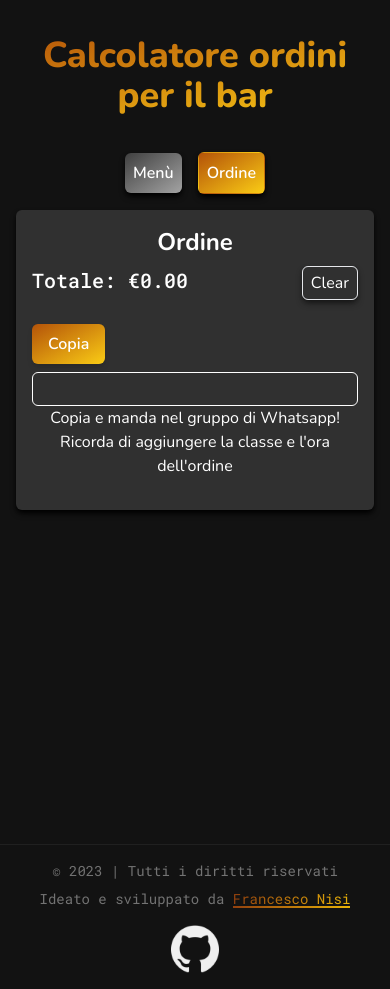
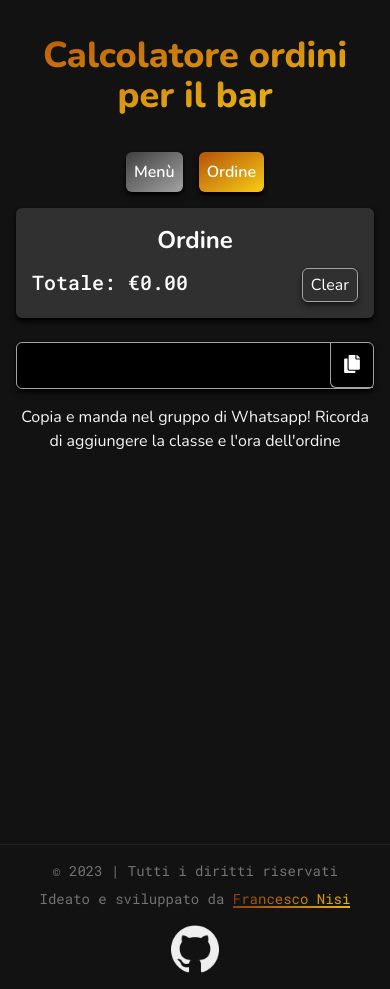
Before and after one commit to Raptor1818/bar-calculator, a React (Vite) app: page / in a window 390 px wide. Both pictures are taken after a click on the button "Ordine". Built offline with nearby package versions, Linux system fonts and the light colour scheme.

Commit message:
Finita sezione di testo copiabile
- Migliorata la responsiveness
- Spostata e finita la sezione del testo copiabile
- Rimosso il border trasparente
- Modificati i colori dei bordi

```diff
--- a/src/components/CopyableOrderText.jsx
+++ b/src/components/CopyableOrderText.jsx
@@ -1,4 +1,5 @@
 import React from "react";
+import { FaCopy } from "react-icons/fa";
 
 function CopyableOrderText({ order }) {
   const getOrderText = () => { //crea il testo dell'ordine
@@ -12,18 +13,22 @@ function CopyableOrderText({ order }) {
     navigator.clipboard.writeText(orderText);
   };
 
-  return ( //TODO: stile da modificare come il code wrapper di discord
+  return (
     <div className="my-4">
-      <button
-        className="bg-gradient-to-br from-amber-700 to-yellow-400 text-white font-semibold px-4 py-2 rounded-md shadow-md mt-2"
-        onClick={copyToClipboard}
-      >
-        Copia
-      </button>
-      <div className="border-solid border-[1px] border-white rounded-md p-4 mt-2">
-        <pre>{getOrderText()}</pre>
+      <div className="flex flex-row justify-between border-solid border-[1px] shadow-md shadow-black border-neutral-400 rounded-md mt-2 bg-black font-roboto-mono">
+        <div className="w-full p-4">
+          <pre>{getOrderText()}</pre>
+        </div>
+        <div className="w-fit h-fit px-1 py-2 select-none border-solid border-l-[1px] border-b-[1px] rounded-bl-md border-neutral-400">
+          <button
+            className="bg-transparent text-white font-semibold px-2 py-1 shadow-md"
+            onClick={copyToClipboard}
+          >
+            <FaCopy className="text-lg" />
+          </button>
+        </div>
       </div>
-      <p className="text-md text-center">Copia e manda nel gruppo di Whatsapp! Ricorda di aggiungere la classe e l'ora dell'ordine</p>
+      <p className="text-md text-neutral-100 text-center mt-4">Copia e manda nel gruppo di Whatsapp! Ricorda di aggiungere la classe e l'ora dell'ordine</p>
     </div>
   );
 }
--- a/src/components/List.jsx
+++ b/src/components/List.jsx
@@ -62,7 +62,7 @@ function List() {
   const menuPranzo = bar_items.slice(13);
 
   return (
-    <div className="bg-[#121212] min-h-screen text-white py-8 px-4 flex flex-col items-center font-nunito">
+    <div className="bg-[#121212] min-h-screen text-white py-8 px-4 md:px-32 flex flex-col items-center font-nunito">
       <h1 className="text-4xl font-extrabold bg-gradient-to-br from-amber-700 to-yellow-400 bg-clip-text text-transparent mb-8 text-center h-fit w-fit p-1">
         Calcolatore ordini per il bar
       </h1>
@@ -73,7 +73,7 @@ function List() {
             showMenu
               ? "bg-gradient-to-br from-amber-700 to-yellow-400"
               : "bg-gradient-to-br from-neutral-700 to-neutral-400"
-          } shadow-md shadow-black text-white font-semibold transition duration-200ms ease-out`}
+          } shadow-md shadow-black text-white font-semibold transition duration-200 ease-out`}
           onClick={() => setShowMenu(true)}
         >
           Menù
@@ -83,14 +83,14 @@ function List() {
             showMenu
               ? "bg-gradient-to-br from-neutral-700 to-neutral-400"
               : "bg-gradient-to-br from-amber-700 to-yellow-400"
-          } shadow-md shadow-black text-white font-semibold transition duration-200ms ease-out`}
+          } shadow-md shadow-black text-white font-semibold transition duration-200 ease-out`}
           onClick={() => setShowMenu(false)}
         >
           Ordine
         </button>
       </div>
 
-      <div className="rounded-md bg-[#303030] shadow-md shadow-black p-4 w-full md:w-1/3">
+      <div className="rounded-md bg-[#303030] shadow-md shadow-black p-4 w-full min-w-[33%] md:max-w-3xl">
         <div className="gap-4">
           {showMenu ? (
             <div>
@@ -105,7 +105,7 @@ function List() {
                     )}
                     <li
                       className={`my-2 flex justify-between rounded-md border-solid border-[1px] shadow-neutral-900 shadow-md ${
-                        flashItemId === item.id ? "border-[#47ff47]" : "border-white"
+                        flashItemId === item.id ? "border-[#47ff47]" : "border-neutral-400"
                       } transition duration-200 ease-out`}
                     >
                       <div>
@@ -135,12 +135,12 @@ function List() {
                 <div>
                   <h2 className="text-2xl font-bold">Ordine</h2>
                 </div>
-                <div className="flex justify-between w-full mt-2">
+                <div className="flex justify-between w-full mt-3">
                   <p className="text-xl font-medium font-roboto-mono">
                     Totale: €{calculateTotal().toFixed(2)}
                   </p>
                   <button
-                    className="border-solid border-[1px] rounded-md px-2 py-1 shadow-neutral-900 shadow-md"
+                    className="border-solid border-[1px] border-neutral-400 rounded-md px-2 py-1 shadow-neutral-900 shadow-md"
                     onClick={() => clearOrder()}
                   >
                     Clear
@@ -150,7 +150,7 @@ function List() {
               <ul>
                 {order.map((item, index) => (
                   <li
-                    className="my-2 flex justify-between rounded-md border-solid border-[1px] shadow-neutral-900 shadow-md"
+                    className="my-2 flex justify-between rounded-md border-solid border-[1px] border-neutral-400 shadow-neutral-900 shadow-md"
                     key={item.id}
                   >
                     <div className="flex flex-row">
@@ -173,11 +173,15 @@ function List() {
                   </li>
                 ))}
               </ul>
-              <CopyableOrderText order={order} />
             </div>
           )}
         </div>
       </div>
+      {showMenu ? (
+        null
+      ) : (
+        <CopyableOrderText order={order} />
+      )}
     </div>
   );
 }
--- a/src/index.css
+++ b/src/index.css
@@ -10,7 +10,3 @@
   font-family: 'Nunito';
   src: url('/fonts/Nunito-VariableFont_wght.ttf');
 }
-
-button:focus {
-  border: 1px solid transparent;
-}
```
